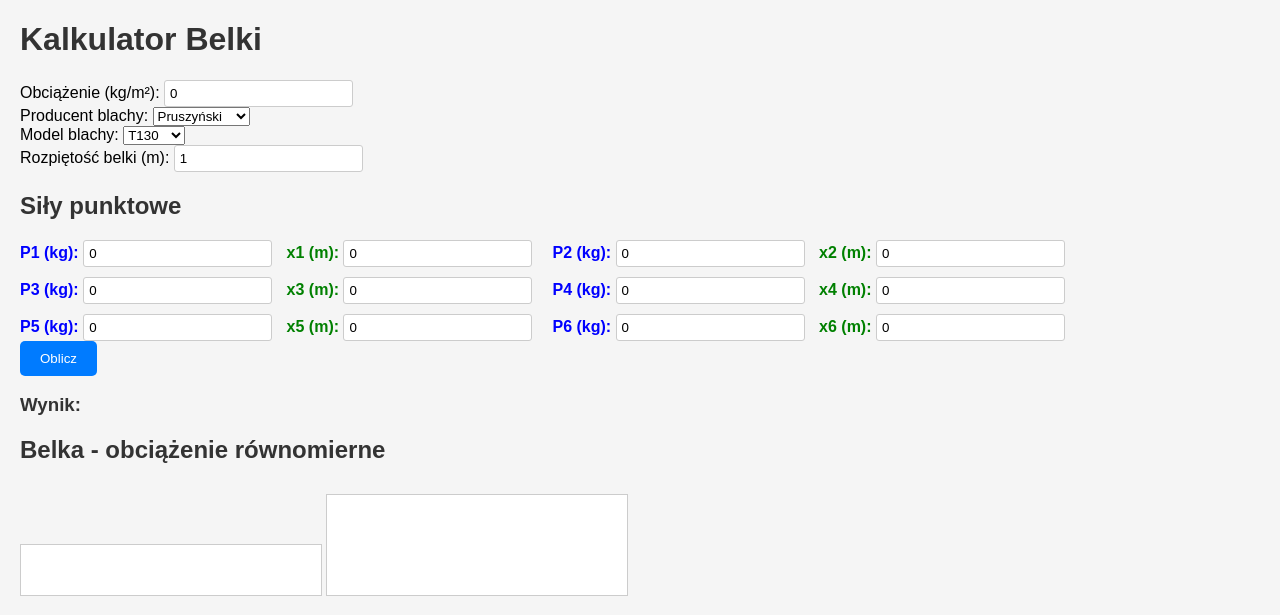
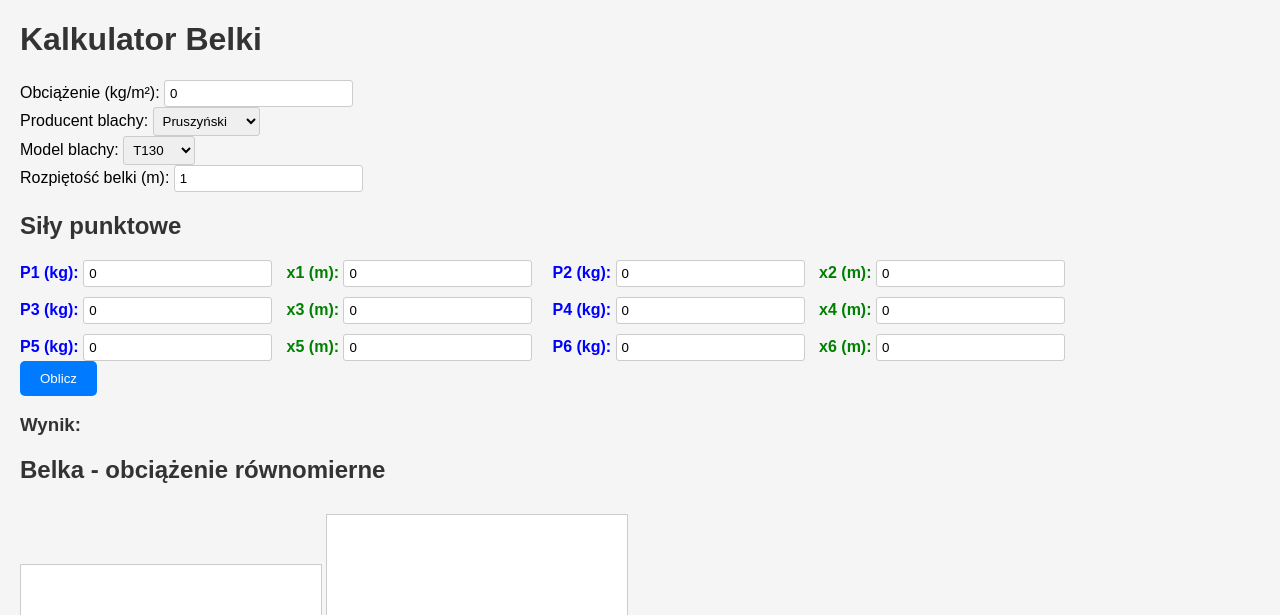
Before and after one commit to Szejmous/Blachy_podwieszenia, a Flask app: page / in a window 1280 px wide. Shown: the top 615 px of the page. Run offline with Flask 3, Linux system fonts and the light colour scheme.

Commit message:
Update styles.css

```diff
--- a/static/styles.css
+++ b/static/styles.css
@@ -28,7 +28,7 @@
     font-weight: bold;
 }
 
-input[type="number"] {
+input[type="number"], select {
     padding: 5px;
     border: 1px solid #ccc;
     border-radius: 3px;
```
